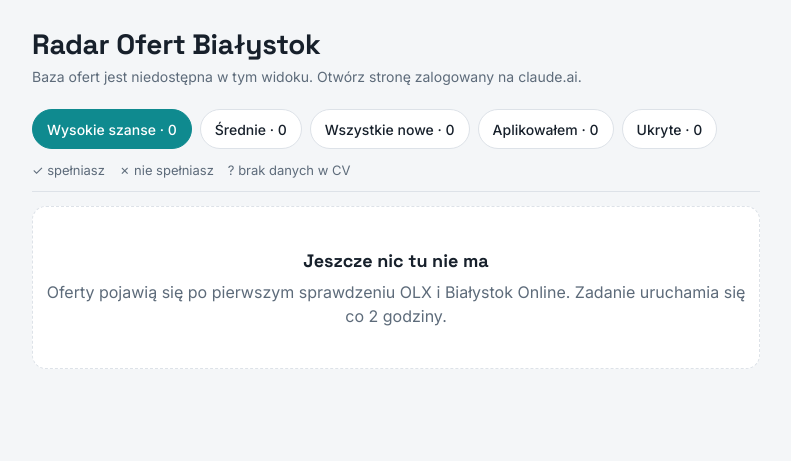
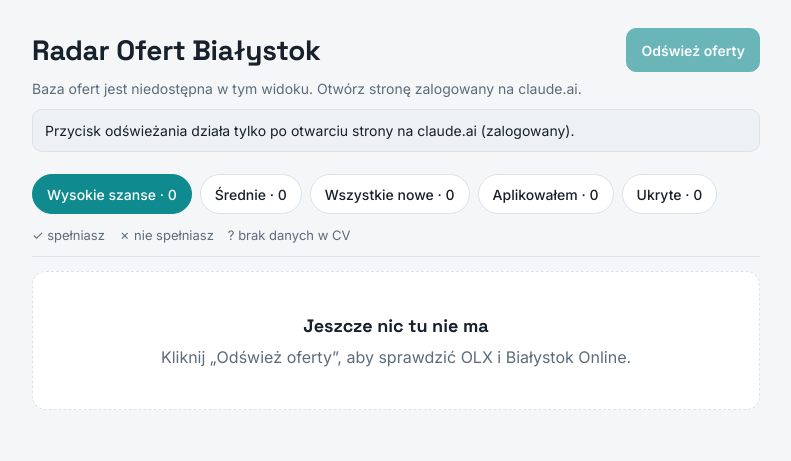
Before and after one commit to cordissiema/Job-Search-, a plain HTML site: page job-watcher/strona.html in a window 1280 px wide. Shown: the whole page, without its empty margins (244-1035 px from the left). Drawn offline with Linux system fonts and the light colour scheme.

Commit message:
Radar: przycisk Odśwież uruchamia skaner na żądanie zamiast harmonogramu
Co-Authored-By: Claude Opus 5.5 <noreply@anthropic.com>
Claude-Session: https://claude.ai/code/session_01AVU4CPJWrTUECTs3XMkZuZ

```diff
--- a/job-watcher/strona.html
+++ b/job-watcher/strona.html
@@ -62,13 +62,25 @@ details summary::-webkit-details-marker{display:none}
 .empty b{display:block;color:var(--fg);font-family:var(--display);font-size:18px;margin-bottom:6px}
 .legend{display:flex;flex-wrap:wrap;gap:6px 14px;font-size:13px;color:var(--muted);margin-top:10px}
 .note-top{font-size:13px;color:var(--unk);margin-top:6px}
+.head{display:flex;align-items:center;justify-content:space-between;gap:12px;flex-wrap:wrap}
+.refresh{flex:none}
+.refresh[disabled]{opacity:.6;cursor:default}
+.scan{margin-top:10px;font-size:14px;padding:10px 12px;border-radius:10px;background:var(--surface2);border:1px solid var(--line)}
+.scan.err{color:var(--bad);background:var(--bad-bg);border-color:transparent}
+.spin{display:inline-block;width:12px;height:12px;border:2px solid var(--line);border-top-color:var(--accent);border-radius:50%;margin-right:8px;vertical-align:-1px}
+@media (prefers-reduced-motion:no-preference){.spin{animation:sp 1s linear infinite}}
+@keyframes sp{to{transform:rotate(360deg)}}
 @media (prefers-reduced-motion:no-preference){.card{transition:opacity .2s}}
 </style>
 <link rel="stylesheet" href="https://fonts.googleapis.com/css2?family=Inter:wght@400;500;600;700&family=Space+Grotesk:wght@500;600;700&display=swap">
 
 <div class="wrap">
-  <h1>Radar Ofert Białystok</h1>
+  <div class="head">
+    <h1>Radar Ofert Białystok</h1>
+    <button class="btn primary refresh" id="refresh" type="button" disabled>Odśwież oferty</button>
+  </div>
   <div class="sub" id="status">Ładuję oferty…</div>
+  <div class="scan" id="scan" hidden></div>
   <div class="note-top" id="warn" hidden></div>
   <div class="bar">
     <div class="chips" id="filters" role="toolbar" aria-label="Filtr ofert"></div>
@@ -128,13 +140,63 @@ details summary::-webkit-details-marker{display:none}
     const fn = (FILTERS.find(f => f[0] === filter) || FILTERS[0])[2];
     const rows = offers.filter(fn).sort((a, b) => (b.ocena - a.ocena) || String(b.dodano).localeCompare(String(a.dodano)));
     $('list').innerHTML = rows.length ? rows.map(card).join('') :
-      `<div class="empty"><b>${offers.length ? 'Brak ofert w tym widoku' : 'Jeszcze nic tu nie ma'}</b>${offers.length ? 'Zmień filtr powyżej.' : 'Oferty pojawią się po pierwszym sprawdzeniu OLX i Białystok Online. Zadanie uruchamia się co 2 godziny.'}</div>`;
+      `<div class="empty"><b>${offers.length ? 'Brak ofert w tym widoku' : 'Jeszcze nic tu nie ma'}</b>${offers.length ? 'Zmień filtr powyżej.' : 'Kliknij „Odśwież oferty”, aby sprawdzić OLX i Białystok Online.'}</div>`;
     const hi = offers.filter(FILTERS[0][2]).length;
     $('status').innerHTML = meta && meta.ostatnie
       ? `Ostatnie sprawdzenie: <b>${esc(fmt(meta.ostatnie))}</b> (${esc(ago(meta.ostatnie))}) · ocenionych ofert: <b>${offers.length}</b> · z wysokimi szansami: <b>${hi}</b>`
       : `Ocenionych ofert: <b>${offers.length}</b>`;
     if (meta && meta.bledy) { $('warn').textContent = 'Ostatnie sprawdzenie: ' + meta.bledy; $('warn').hidden = false; } else $('warn').hidden = true;
+    renderScan();
   }
+
+  /* ---------- Odświeżanie: uruchamia skaner (zadanie w chmurze) ---------- */
+  const TRIGGER_ID = 'trig_01RsvyTXgpADnsDDrn5UkRfX';
+  const SERVER = 'Claude Code Remote';
+  const SCAN_MAX_MS = 30 * 60000; // po 30 min uznajemy skan za zakończony/zawieszony
+  let mcp = null, scanMsg = null;
+  const scanning = () => {
+    if (!meta || !meta.skanowanie) return false;
+    const t = new Date(meta.skanowanie).getTime();
+    const last = meta.ostatnie ? new Date(meta.ostatnie).getTime() : 0;
+    return t > last && Date.now() - t < SCAN_MAX_MS;
+  };
+  function renderScan() {
+    const btn = $('refresh'), box = $('scan');
+    const busy = scanning();
+    btn.disabled = !mcp || busy;
+    btn.textContent = busy ? 'Skanuję…' : 'Odśwież oferty';
+    if (busy) {
+      box.className = 'scan'; box.hidden = false;
+      box.innerHTML = `<span class="spin"></span>Skaner pracuje od ${esc(fmt(meta.skanowanie))}. Zwykle trwa 3–10 minut; nowe oferty pojawią się tu same.`;
+    } else if (scanMsg) {
+      box.className = 'scan' + (scanMsg.err ? ' err' : ''); box.hidden = false; box.textContent = scanMsg.text;
+    } else box.hidden = true;
+  }
+  const ERR = {
+    server_not_connected: 'Brak konektora „Claude Code Remote”. Dodaj go w claude.ai: Ustawienia → Konektory.',
+    needs_reauth: 'Połącz ponownie konektor „Claude Code Remote” w claude.ai: Ustawienia → Konektory.',
+    not_in_manifest: 'Ta strona nie ma zgody na uruchamianie skanera. Zezwól w menu uprawnień strony i spróbuj ponownie.',
+    approval_required: 'Uruchomienie skanera wymaga Twojej zgody – kliknij jeszcze raz i zatwierdź okno.',
+    blocked_by_policy: 'Uruchamianie zadań jest zablokowane przez ustawienia organizacji.',
+    server_unavailable: 'Serwer zadań nie odpowiada. Spróbuj za chwilę.',
+  };
+  $('refresh').addEventListener('click', async () => {
+    if (!mcp || scanning()) return;
+    const btn = $('refresh'); btn.disabled = true; btn.textContent = 'Uruchamiam…';
+    scanMsg = null;
+    try {
+      await mcp.callTool(SERVER, 'fire_trigger', {trigger_id: TRIGGER_ID}, {cache: false});
+      const now = new Date().toISOString();
+      meta = Object.assign({}, meta, {skanowanie: now});
+      if (db) { try { await db.doc('meta/stan').update({skanowanie: now}); } catch (e) { try { await db.doc('meta/stan').set({skanowanie: now}); } catch (e2) {} } }
+    } catch (e) {
+      const code = e && e.code;
+      scanMsg = {err: true, text: ERR[code] || ('Nie udało się uruchomić skanera (' + (code || 'błąd') + '). Jeśli to się powtarza, poproś Claude o sprawdzenie zadania.')};
+      if (code === 'server_unavailable' || code === 'upstream_error') scanMsg.text += ' Uwaga: skaner mógł mimo to wystartować – odczekaj kilka minut przed ponownym kliknięciem.';
+    }
+    render();
+  });
+  setInterval(() => { if (meta && meta.skanowanie) renderScan(); }, 30000);
 
   document.addEventListener('click', async e => {
     const f = e.target.closest('[data-f]');
@@ -151,6 +213,11 @@ details summary::-webkit-details-marker{display:none}
   render();
   const timer = setTimeout(() => { if (!offers.length) $('status').textContent = 'Nie udało się jeszcze połączyć z bazą ofert. Odśwież stronę za chwilę.'; }, 10000);
   (async () => {
+    mcp = await window.claude?.use?.('mcp');
+    if (!mcp) { scanMsg = {err: false, text: 'Przycisk odświeżania działa tylko po otwarciu strony na claude.ai (zalogowany).'}; }
+    renderScan();
+  })();
+  (async () => {
     db = await window.claude?.use?.('db');
     if (!db) { clearTimeout(timer); $('status').textContent = 'Baza ofert jest niedostępna w tym widoku. Otwórz stronę zalogowany na claude.ai.'; return; }
     db.collection('oferty').onSnapshot(snap => {
```
